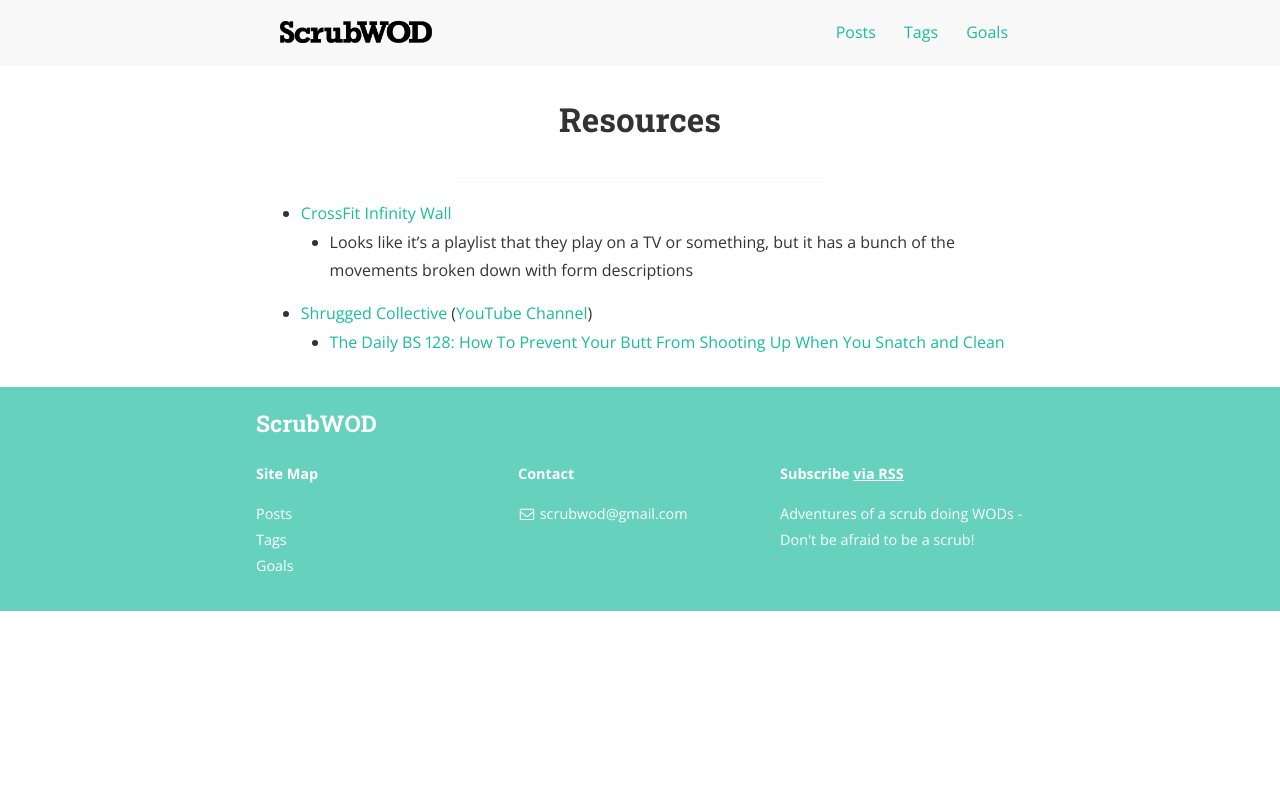
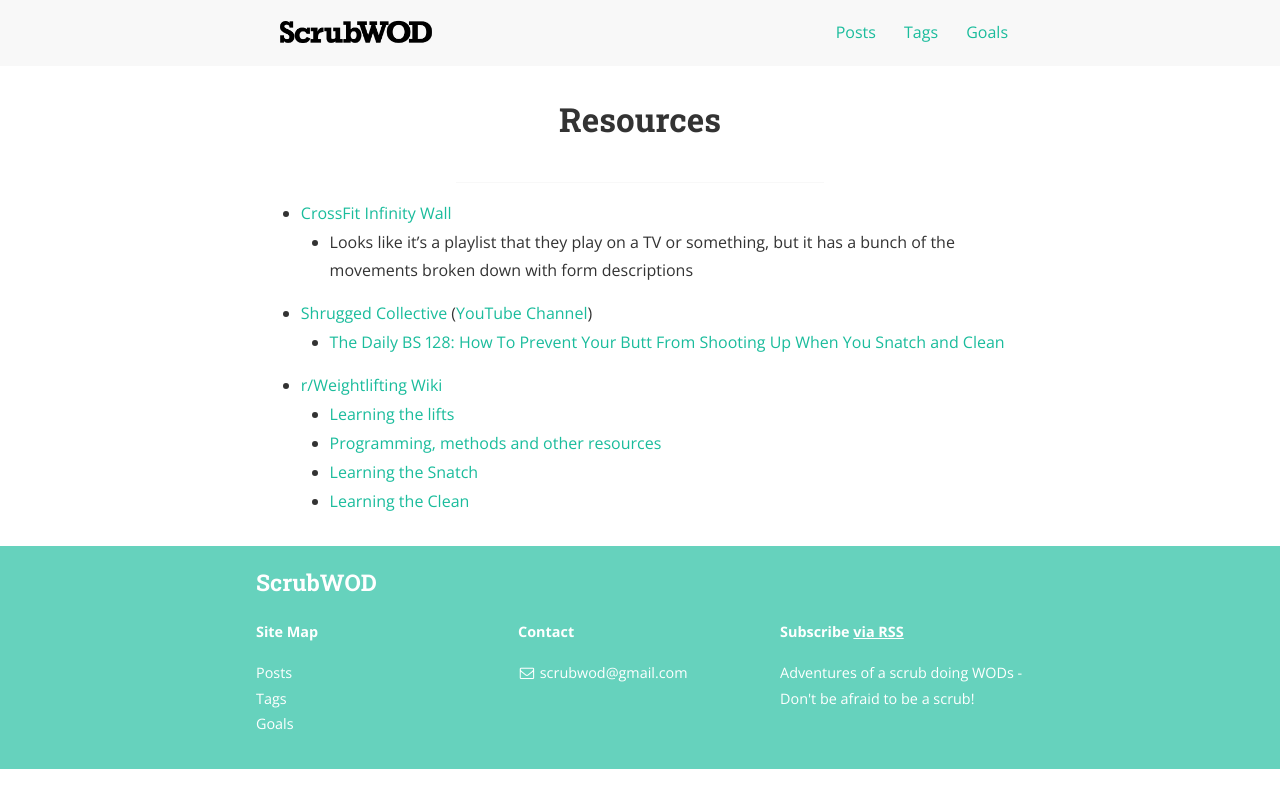
Before and after one commit to scrubwod/scrubwod.github.io, a Jekyll site: the page built from resources.md, in a window 1280 px wide. Shown: the top 808 px of the page. Built offline with Jekyll 4.4.1, drawn with Linux system fonts in a browser that asks for light colours; nearby versions of some CDN libraries.

Commit message:
[RES] Add reddit to resources

```diff
--- a/resources.md
+++ b/resources.md
@@ -11,3 +11,9 @@ permalink: '/resources'
 
 - [Shrugged Collective](https://shruggedcollective.com) ([YouTube Channel](https://www.youtube.com/user/FITrTV/videos))
     - [The Daily BS 128: How To Prevent Your Butt From Shooting Up When You Snatch and Clean](https://www.youtube.com/watch?v=zmi4zBuekF8&feature=youtu.be)
+
+- [r/Weightlifting Wiki](https://www.reddit.com/r/weightlifting/wiki/index)
+    - [Learning the lifts](https://www.reddit.com/r/weightlifting/wiki/index#wiki_learning_the_lifts)
+    - [Programming, methods and other resources](https://www.reddit.com/r/weightlifting/wiki/index#wiki_programming.2C_methods_and_other_resources)
+    - [Learning the Snatch](https://www.reddit.com/r/weightlifting/wiki/index#wiki_learning_the_snatch)
+    - [Learning the Clean](https://www.reddit.com/r/weightlifting/wiki/index#wiki_learning_the_clean)
```
